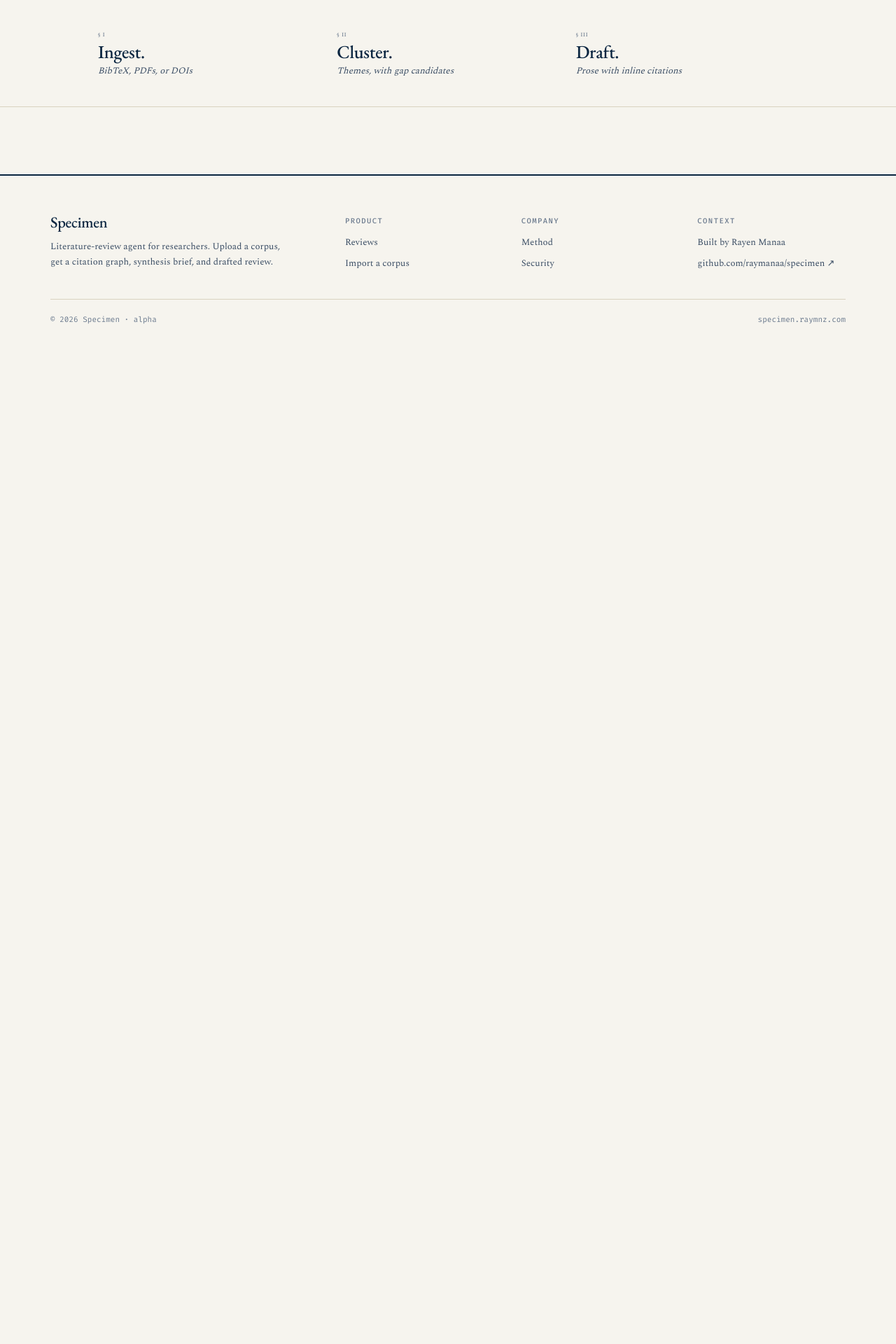
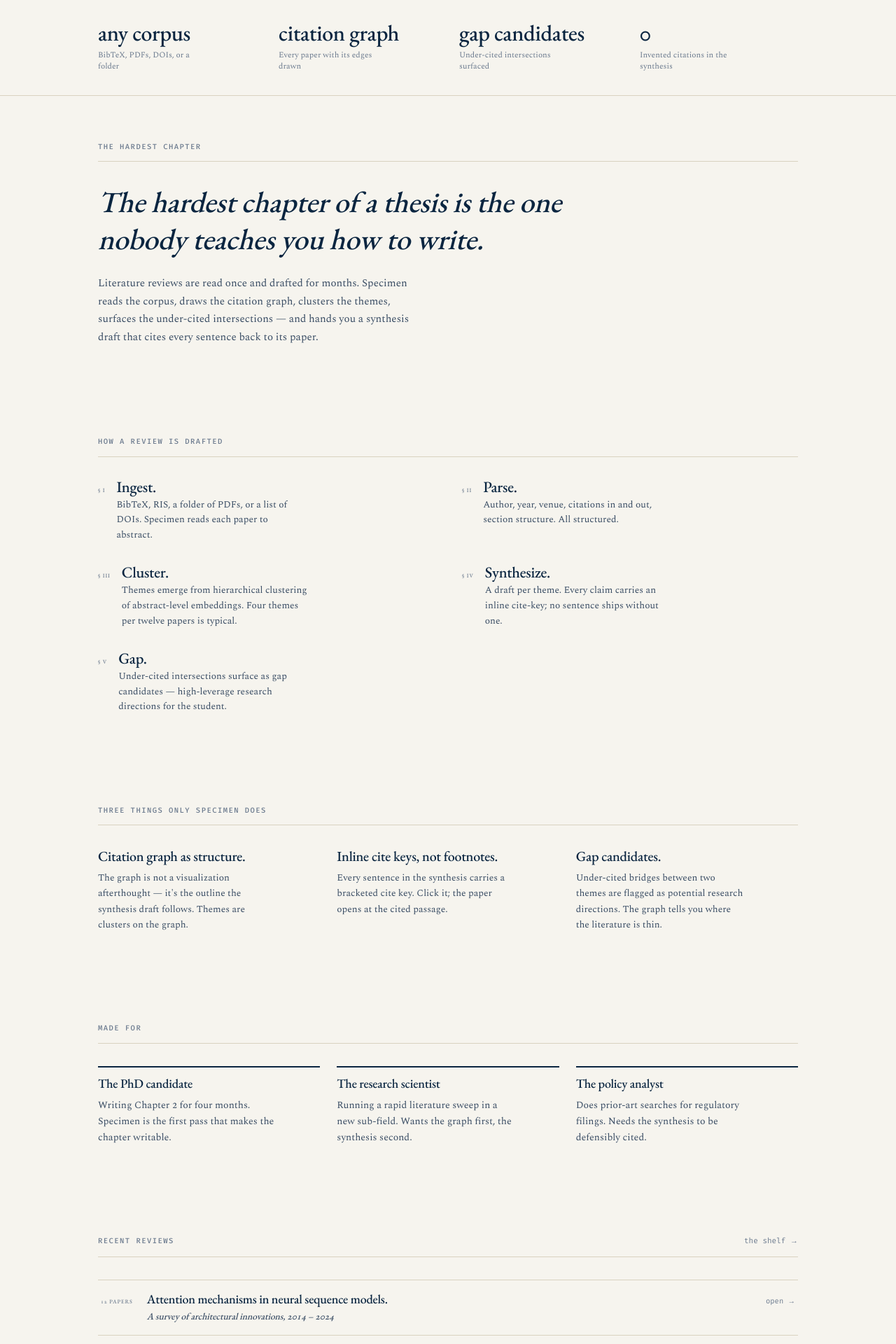
Before and after one commit to raymanaa/specimen, a Next.js app: page / in a window 1280 px wide. Shown: the part 740-2660 px from the top of the page at 70% size. Before the commit the page ends 1262 px from the top, so only its background shows below. Built offline with nearby package versions, Linux system fonts and the light colour scheme.

Commit message:
Extend landing to full conversion length (keep minimal principles)

```diff
--- a/src/app/page.tsx
+++ b/src/app/page.tsx
@@ -5,77 +5,142 @@ import { REVIEWS, themeColor } from "@/lib/corpora";
 
 export default function Landing() {
   const review = REVIEWS[0];
-  const paper = review.papers[1]; // "vaswani2017"
+  const paper = review.papers[1];
   const theme = review.themes.find((t) => t.id === paper.theme)!;
+  const recent = REVIEWS.slice(0, 3);
 
   return (
     <div className="min-h-screen bg-paper text-ink flex flex-col">
       <MarketingNav />
 
-      <section className="flex-1">
+      <section>
         <div className="mx-auto max-w-[1080px] px-6 md:px-10 pt-24 pb-20 md:pt-32">
           <div className="grid grid-cols-1 gap-14 md:grid-cols-[1.35fr_1fr] md:items-center md:gap-16">
             <div>
-              <div className="smallcaps text-[11px] tracking-[0.22em] text-ink-3">
-                Literature-review agent
-              </div>
+              <div className="smallcaps text-[11px] tracking-[0.22em] text-ink-3">Literature-review agent</div>
               <h1 className="display mt-5 text-[64px] leading-[0.96] tracking-[-0.012em] md:text-[92px]">
                 Your literature review,{" "}
-                <span className="display-italic" style={{ color: "var(--accent)" }}>
-                  drafted.
-                </span>
+                <span className="display-italic" style={{ color: "var(--accent)" }}>drafted.</span>
               </h1>
               <p className="mt-6 max-w-[44ch] text-[16px] leading-[1.65] text-ink-2">
                 Drop a corpus. Get a citation graph and a synthesis that cites every claim.
               </p>
               <div className="mt-8">
-                <Link
-                  href="/app"
-                  className="inline-flex items-center gap-2 bg-ink text-paper px-5 py-3 text-[14px] rounded-[3px] hover:bg-ink-2 transition-colors"
-                >
+                <Link href="/app" className="inline-flex items-center gap-2 bg-ink text-paper px-5 py-3 text-[14px] rounded-[3px] hover:bg-ink-2 transition-colors">
                   Read a review
                   <span aria-hidden>→</span>
                 </Link>
               </div>
             </div>
-
-            {/* Single paper card — lifted from the citation-graph node */}
-            <div
-              className="border bg-card rounded-[3px] px-4 py-3 shadow-[0_1px_0_rgba(10,37,64,0.04)]"
-              style={{ borderColor: themeColor(theme.tone).ink }}
-            >
+            <div className="border bg-card rounded-[3px] px-4 py-3 shadow-[0_1px_0_rgba(10,37,64,0.04)]" style={{ borderColor: themeColor(theme.tone).ink }}>
               <div className="flex items-baseline justify-between">
-                <span
-                  className="mono text-[10px] tracking-[0.1em]"
-                  style={{ color: themeColor(theme.tone).ink }}
-                >
-                  {paper.citeKey}
-                </span>
+                <span className="mono text-[10px] tracking-[0.1em]" style={{ color: themeColor(theme.tone).ink }}>{paper.citeKey}</span>
                 <span className="mono text-[10px] text-ink-3 tabular-nums">{paper.year}</span>
               </div>
-              <div className="mt-1.5 text-[14px] leading-[1.3] text-ink italic">
-                {paper.title}
-              </div>
+              <div className="mt-1.5 text-[14px] leading-[1.3] text-ink italic">{paper.title}</div>
               <div className="mono mt-1.5 text-[10px] text-ink-3">{paper.venue}</div>
               <div className="rule my-3" />
-              <div className="smallcaps text-[10.5px] tracking-[0.14em] text-ink-3">
-                Clustered under
-              </div>
-              <div
-                className="mono text-[11px] mt-0.5"
-                style={{ color: themeColor(theme.tone).ink }}
-              >
-                {theme.label} — 1 of {theme.papers.length} papers
-              </div>
+              <div className="smallcaps text-[10.5px] tracking-[0.14em] text-ink-3">Clustered under</div>
+              <div className="mono text-[11px] mt-0.5" style={{ color: themeColor(theme.tone).ink }}>{theme.label} — 1 of {theme.papers.length} papers</div>
             </div>
           </div>
         </div>
+      </section>
 
-        <div className="border-y border-line">
-          <div className="mx-auto max-w-[1080px] px-6 md:px-10 py-10 grid grid-cols-1 md:grid-cols-3 gap-6">
-            <Step n="I" verb="Ingest" detail="BibTeX, PDFs, or DOIs" />
-            <Step n="II" verb="Cluster" detail="Themes, with gap candidates" />
-            <Step n="III" verb="Draft" detail="Prose with inline citations" />
+      <section className="border-y border-line">
+        <div className="mx-auto max-w-[1080px] px-6 md:px-10 py-8 grid grid-cols-2 md:grid-cols-4 gap-8">
+          <Stat n="any corpus" label="BibTeX, PDFs, DOIs, or a folder" />
+          <Stat n="citation graph" label="Every paper with its edges drawn" />
+          <Stat n="gap candidates" label="Under-cited intersections surfaced" />
+          <Stat n="0" label="Invented citations in the synthesis" />
+        </div>
+      </section>
+
+      <Section label="The hardest chapter">
+        <p className="display-italic text-[30px] leading-[1.25] text-ink max-w-[34ch] md:text-[42px]">
+          The hardest chapter of a thesis is the one nobody teaches you how to write.
+        </p>
+        <p className="mt-6 max-w-[60ch] text-[15px] leading-[1.7] text-ink-2">
+          Literature reviews are read once and drafted for months. Specimen reads the corpus, draws the citation graph, clusters the themes, surfaces the under-cited intersections — and hands you a synthesis draft that cites every sentence back to its paper.
+        </p>
+      </Section>
+
+      <Section label="How a review is drafted">
+        <ol className="grid grid-cols-1 md:grid-cols-2 gap-x-10 gap-y-8">
+          <Move n="I" verb="Ingest" detail="BibTeX, RIS, a folder of PDFs, or a list of DOIs. Specimen reads each paper to abstract." />
+          <Move n="II" verb="Parse" detail="Author, year, venue, citations in and out, section structure. All structured." />
+          <Move n="III" verb="Cluster" detail="Themes emerge from hierarchical clustering of abstract-level embeddings. Four themes per twelve papers is typical." />
+          <Move n="IV" verb="Synthesize" detail="A draft per theme. Every claim carries an inline cite-key; no sentence ships without one." />
+          <Move n="V" verb="Gap" detail="Under-cited intersections surface as gap candidates — high-leverage research directions for the student." />
+        </ol>
+      </Section>
+
+      <Section label="Three things only Specimen does">
+        <div className="grid grid-cols-1 md:grid-cols-3 gap-6">
+          <Feature title="Citation graph as structure." body="The graph is not a visualization afterthought — it&apos;s the outline the synthesis draft follows. Themes are clusters on the graph." />
+          <Feature title="Inline cite keys, not footnotes." body="Every sentence in the synthesis carries a bracketed cite key. Click it; the paper opens at the cited passage." />
+          <Feature title="Gap candidates." body="Under-cited bridges between two themes are flagged as potential research directions. The graph tells you where the literature is thin." />
+        </div>
+      </Section>
+
+      <Section label="Made for">
+        <ul className="grid grid-cols-1 md:grid-cols-3 gap-6 text-[14px] leading-[1.65] text-ink-2">
+          <Persona title="The PhD candidate">Writing Chapter 2 for four months. Specimen is the first pass that makes the chapter writable.</Persona>
+          <Persona title="The research scientist">Running a rapid literature sweep in a new sub-field. Wants the graph first, the synthesis second.</Persona>
+          <Persona title="The policy analyst">Does prior-art searches for regulatory filings. Needs the synthesis to be defensibly cited.</Persona>
+        </ul>
+      </Section>
+
+      <Section label="Recent reviews" right={<Link href="/app" className="mono text-[11px] text-ink-3 hover:text-ink transition-colors">the shelf →</Link>}>
+        <ul className="border-y border-line divide-y divide-line">
+          {recent.map((r) => (
+            <li key={r.id}>
+              <Link href={`/app/${r.slug}/`} className="group grid grid-cols-[auto_1fr_auto] gap-5 py-4 items-baseline hover:bg-paper-2/40 transition-colors px-1">
+                <span className="smallcaps text-[11px] tracking-[0.16em] text-ink-3">{r.paperCount} papers</span>
+                <div>
+                  <div className="display text-[18px] text-ink leading-tight">{r.title}.</div>
+                  <div className="display-italic text-[13.5px] text-ink-2 mt-0.5">{r.subtitle}</div>
+                </div>
+                <span className="mono text-[10.5px] text-ink-3 group-hover:text-ink">open →</span>
+              </Link>
+            </li>
+          ))}
+        </ul>
+      </Section>
+
+      <section className="mx-auto max-w-[1080px] px-6 md:px-10 py-16">
+        <blockquote className="border-l-2 pl-6 max-w-[60ch]" style={{ borderColor: "var(--accent)" }}>
+          <p className="display-italic text-[28px] leading-[1.3] text-ink md:text-[34px]">
+            &ldquo;The hardest part of Chapter 1 was never the reading. It was the connecting. Specimen drew the graph I was trying to hold in my head.&rdquo;
+          </p>
+          <footer className="mt-4 smallcaps mono text-[11px] text-ink-3 tracking-[0.14em]">
+            — M. Alves · PhD candidate · &lt;pilot · not a customer&gt;
+          </footer>
+        </blockquote>
+      </section>
+
+      <Section label="Questions">
+        <dl className="divide-y divide-line border-y border-line">
+          <Faq q="What formats does it accept?">BibTeX, RIS, a folder of PDFs, or a pasted list of DOIs. Zotero and Mendeley exports work as-is.</Faq>
+          <Faq q="How many papers can it handle?">Comfortable to 300. Above that the clustering quality plateaus; 150-200 is the sweet spot.</Faq>
+          <Faq q="Are the citations honest?">Every sentence carries a cite key. If the paper doesn&apos;t support the claim, the claim isn&apos;t drafted. Hallucinated citations do not ship.</Faq>
+          <Faq q="Can I export to LaTeX?">Yes. The draft exports as a BibTeX-linked .tex file, ready for further editing.</Faq>
+          <Faq q="What about preprints vs. peer-reviewed?">Both are read. Preprint status is surfaced in the synthesis; you decide how to treat it.</Faq>
+        </dl>
+      </Section>
+
+      <section className="border-t-2 border-ink">
+        <div className="mx-auto max-w-[1080px] px-6 md:px-10 py-20 text-center">
+          <div className="smallcaps text-[11px] tracking-[0.22em] text-ink-3">Chapter 2</div>
+          <h2 className="display mt-3 text-[40px] leading-[1.05] tracking-[-0.012em] text-ink md:text-[54px]">
+            Drafted.{" "}
+            <span className="display-italic" style={{ color: "var(--accent)" }}>With the graph.</span>
+          </h2>
+          <div className="mt-8">
+            <Link href="/app" className="inline-flex items-center gap-2 bg-ink text-paper px-5 py-3 text-[14px] rounded-[3px] hover:bg-ink-2 transition-colors">
+              Read a review
+              <span aria-hidden>→</span>
+            </Link>
           </div>
         </div>
       </section>
@@ -85,12 +150,59 @@ export default function Landing() {
   );
 }
 
-function Step({ n, verb, detail }: { n: string; verb: string; detail: string }) {
+function Section({ label, right, children }: { label: string; right?: React.ReactNode; children: React.ReactNode }) {
+  return (
+    <section>
+      <div className="mx-auto max-w-[1080px] px-6 md:px-10 py-16">
+        <div className="flex items-baseline justify-between border-b border-line pb-3 mb-8">
+          <span className="label">{label}</span>
+          {right}
+        </div>
+        {children}
+      </div>
+    </section>
+  );
+}
+function Stat({ n, label }: { n: string; label: string }) {
   return (
     <div>
-      <div className="smallcaps text-[11px] tracking-[0.2em] text-ink-3">§ {n}</div>
-      <div className="display mt-1 text-[26px] leading-none text-ink">{verb}.</div>
-      <div className="mt-1 text-[13px] text-ink-2 italic">{detail}</div>
+      <div className="display text-[28px] leading-none tabular-nums text-ink md:text-[32px]">{n}</div>
+      <div className="mt-2 text-[11.5px] leading-[1.45] text-ink-3 max-w-[28ch]">{label}</div>
     </div>
   );
 }
+function Move({ n, verb, detail }: { n: string; verb: string; detail: string }) {
+  return (
+    <li className="grid grid-cols-[auto_1fr] gap-4 items-baseline">
+      <span className="smallcaps text-[11px] text-ink-3 tabular-nums tracking-[0.16em]">§ {n}</span>
+      <div>
+        <div className="display text-[22px] leading-none text-ink">{verb}.</div>
+        <div className="mt-1 text-[13.5px] leading-[1.6] text-ink-2 max-w-[40ch]">{detail}</div>
+      </div>
+    </li>
+  );
+}
+function Feature({ title, body }: { title: string; body: string }) {
+  return (
+    <div>
+      <h3 className="display text-[20px] leading-[1.2] text-ink">{title}</h3>
+      <p className="mt-2 text-[13.5px] leading-[1.65] text-ink-2 max-w-[36ch]">{body}</p>
+    </div>
+  );
+}
+function Persona({ title, children }: { title: string; children: React.ReactNode }) {
+  return (
+    <li className="border-t-2 border-ink pt-3">
+      <div className="display text-[18px] leading-tight text-ink">{title}</div>
+      <p className="mt-2 max-w-[36ch]">{children}</p>
+    </li>
+  );
+}
+function Faq({ q, children }: { q: string; children: React.ReactNode }) {
+  return (
+    <div className="grid grid-cols-1 md:grid-cols-[300px_1fr] gap-4 md:gap-10 py-5">
+      <dt className="display text-[17px] text-ink leading-tight">{q}</dt>
+      <dd className="text-[14px] leading-[1.7] text-ink-2 max-w-[62ch]">{children}</dd>
+    </div>
+  );
+}
```
